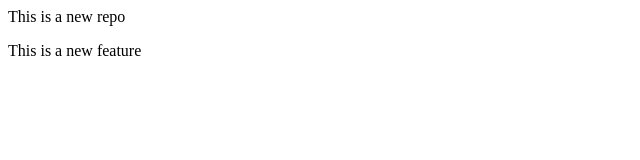
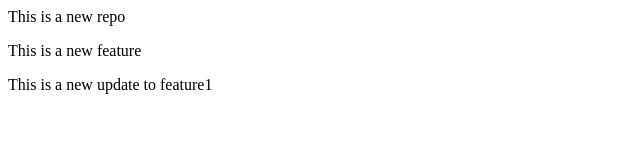
Before and after one commit to abhishekr-1994/local-repo, a plain HTML site: page index.html in a window 1280 px wide. Shown: the whole page, without its empty margins (0-640 px from the left). Drawn offline with Linux system fonts and the light colour scheme.

Commit message:
Updated index.html

```diff
--- a/index.html
+++ b/index.html
@@ -1,2 +1,3 @@
 <p>This is a new repo </p>
 <p>This is a new feature</p>
+<p>This is a new update to feature1</p>
```
